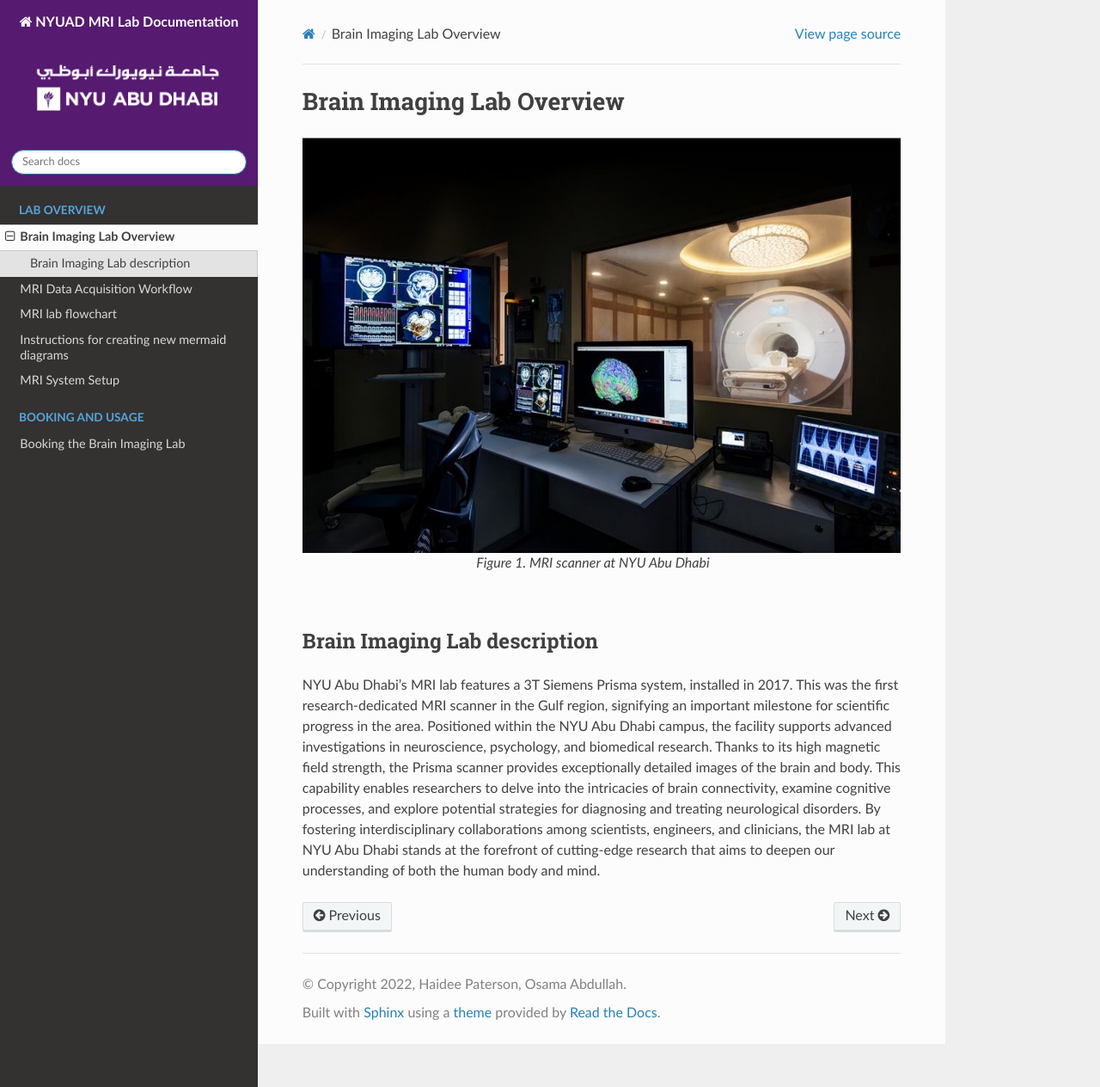
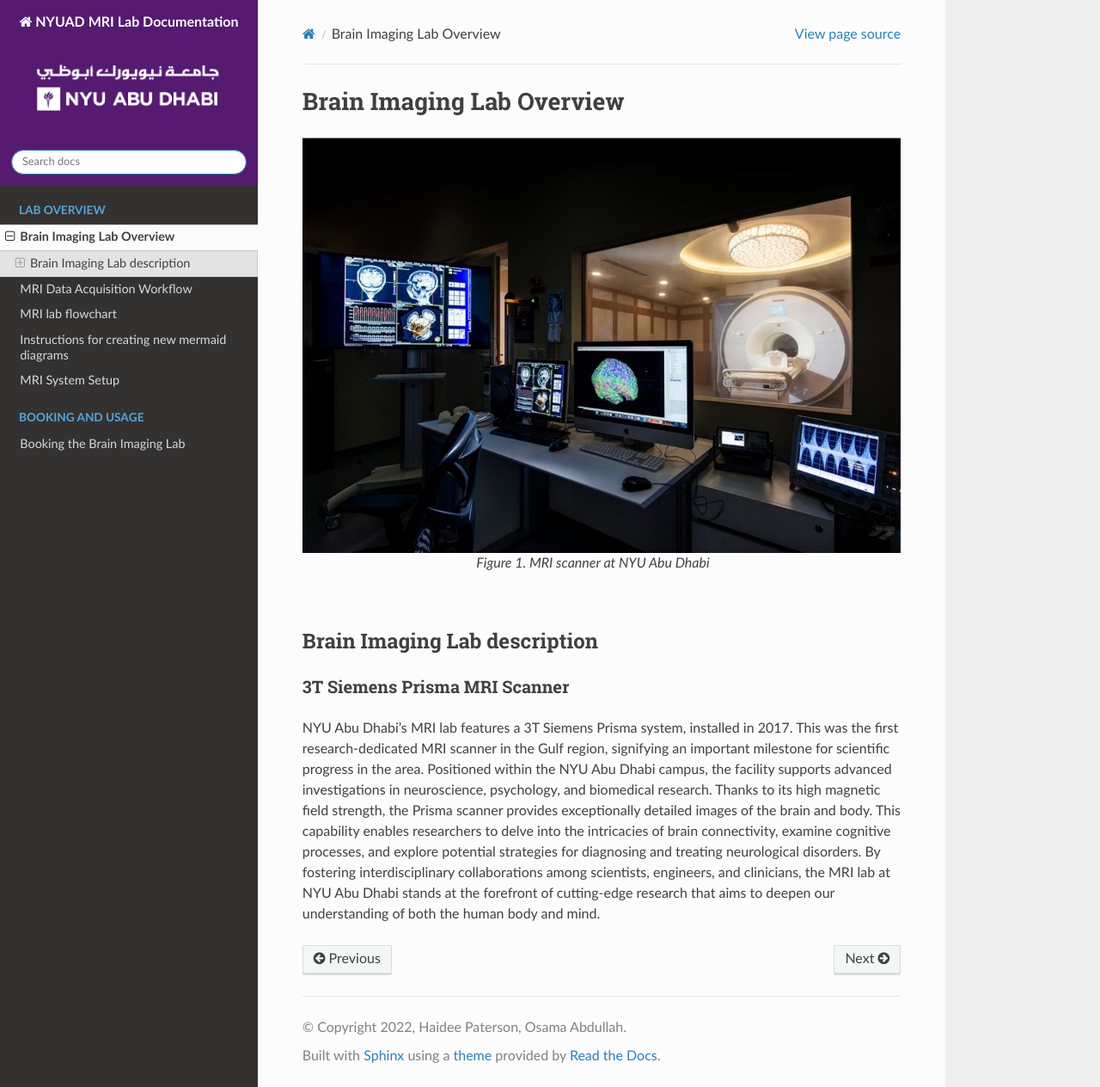
Before and after one commit to BioMedicalImaging-Core-NYUAD/brainimaging-lab-documentation, a Sphinx documentation site: the page built from docs/source/1-lab_overview/1-mri_lab_description.rst, in a window 1280 px wide and 1264 px high. Shown: the whole window at 86% size. Built offline with Sphinx 7.4.7 and the Read the Docs theme 3.1.0, drawn with Linux system fonts in a browser that asks for light colours.

```diff
--- a/docs/source/1-lab_overview/1-mri_lab_description.rst
+++ b/docs/source/1-lab_overview/1-mri_lab_description.rst
@@ -22,6 +22,7 @@
 Brain Imaging Lab description
 #############################
 
-
+3T Siemens Prisma MRI Scanner
+*****************************
 
 NYU Abu Dhabi’s MRI lab features a 3T Siemens Prisma system, installed in 2017. This was the first research-dedicated MRI scanner in the Gulf region, signifying an important milestone for scientific progress in the area. Positioned within the NYU Abu Dhabi campus, the facility supports advanced investigations in neuroscience, psychology, and biomedical research. Thanks to its high magnetic field strength, the Prisma scanner provides exceptionally detailed images of the brain and body. This capability enables researchers to delve into the intricacies of brain connectivity, examine cognitive processes, and explore potential strategies for diagnosing and treating neurological disorders. By fostering interdisciplinary collaborations among scientists, engineers, and clinicians, the MRI lab at NYU Abu Dhabi stands at the forefront of cutting-edge research that aims to deepen our understanding of both the human body and mind.
```
